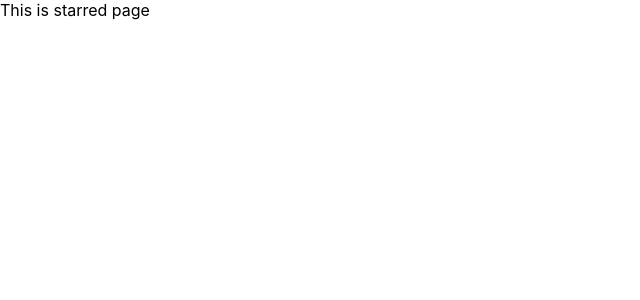
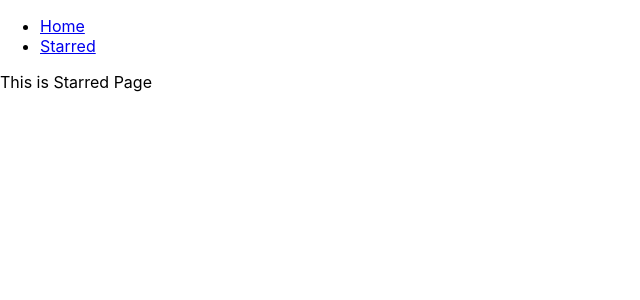
Before and after one commit to fakeyatogod/box-office, a React (Create React App) app: page /starred in a window 1280 px wide. Shown: the top 300 px of the page, without its empty margins (0-640 px from the left). Built offline with nearby package versions, Linux system fonts and the light colour scheme.

Commit message:
Create Navs Components & Add Page Components

```diff
--- a/src/App.js
+++ b/src/App.js
@@ -1,17 +1,25 @@
 import React from 'react';
 import { Switch, Route } from 'react-router-dom';
+import Navs from './components/Navs';
+import Home from './pages/Home';
+import Starred from './pages/Starred';
 
 function App() {
   return (
+    <div>
+      <Navs />
       <Switch>
         <Route exact path="/">
-        This is home page
+          <Home />
         </Route>
         <Route exact path="/starred">
-        This is starred page
+          <Starred />
         </Route>
-      <Route>This is 404 page</Route>
+        <Route>
+          <div>404, Not Found</div>
+        </Route>
       </Switch>
+    </div>
   );
 }
 
--- /dev/null
+++ b/src/components/Navs.js
@@ -0,0 +1,23 @@
+import React from 'react';
+import { Link } from 'react-router-dom';
+
+const links = [
+  { to: '/', text: 'Home' },
+  { to: '/starred', text: 'Starred' },
+];
+
+function Navs() {
+  return (
+    <div>
+      <ul>
+        {links.map(item => (
+          <li key={item.to}>
+            <Link to={item.to}>{item.text}</Link>
+          </li>
+        ))}
+      </ul>
+    </div>
+  );
+}
+
+export default Navs;
--- /dev/null
+++ b/src/pages/Home.js
@@ -0,0 +1,8 @@
+/* eslint-disable react/function-component-definition */
+import React from 'react';
+
+const Home = () => {
+  return <div>This is home page</div>;
+};
+
+export default Home;
--- /dev/null
+++ b/src/pages/Starred.js
@@ -0,0 +1,7 @@
+import React from 'react';
+
+function Starred() {
+  return <div>This is Starred Page</div>;
+}
+
+export default Starred;
```
Lines whose indentation alone changed are shown as unchanged.
